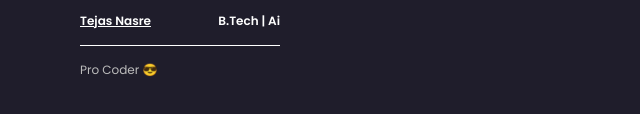
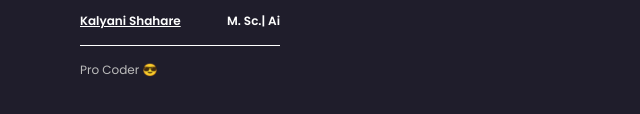
Before and after one commit to tejasnasre/open-source, a plain HTML site: page index.html in a window 1280 px wide. Shown: the part 1052-1166 px from the top of the page, 0-640 px from the left. Drawn offline with Linux system fonts and the light colour scheme.

Commit message:
myprofileadded.kalyani

```diff
--- a/index.html
+++ b/index.html
@@ -57,16 +57,16 @@
           <div class="item">
             <img
               class="item-img"
-              src="https://avatars.githubusercontent.com/u/113225478?s=400&u=aaea653becd54a239fd40e80f8bece7933425f6f&v=4"
+              src="https://avatars.githubusercontent.com/u/198559317?s=400&v=4"
               alt="unsplash-OG44d93i-NJk"
               border="0"
             />
             <div class="item-title">
-              <a href="https://github.com/tejasnasre" style="color: white">
-                <p>Tejas Nasre</p>
+              <a href="https://github.com/Kalyanishahare" style="color: white">
+                <p>Kalyani Shahare</p>
               </a>
 
-              <p>B.Tech | Ai</p>
+              <p>M. Sc.| Ai</p>
             </div>
 
             <p class="item-date">Pro Coder 😎</p>
```
